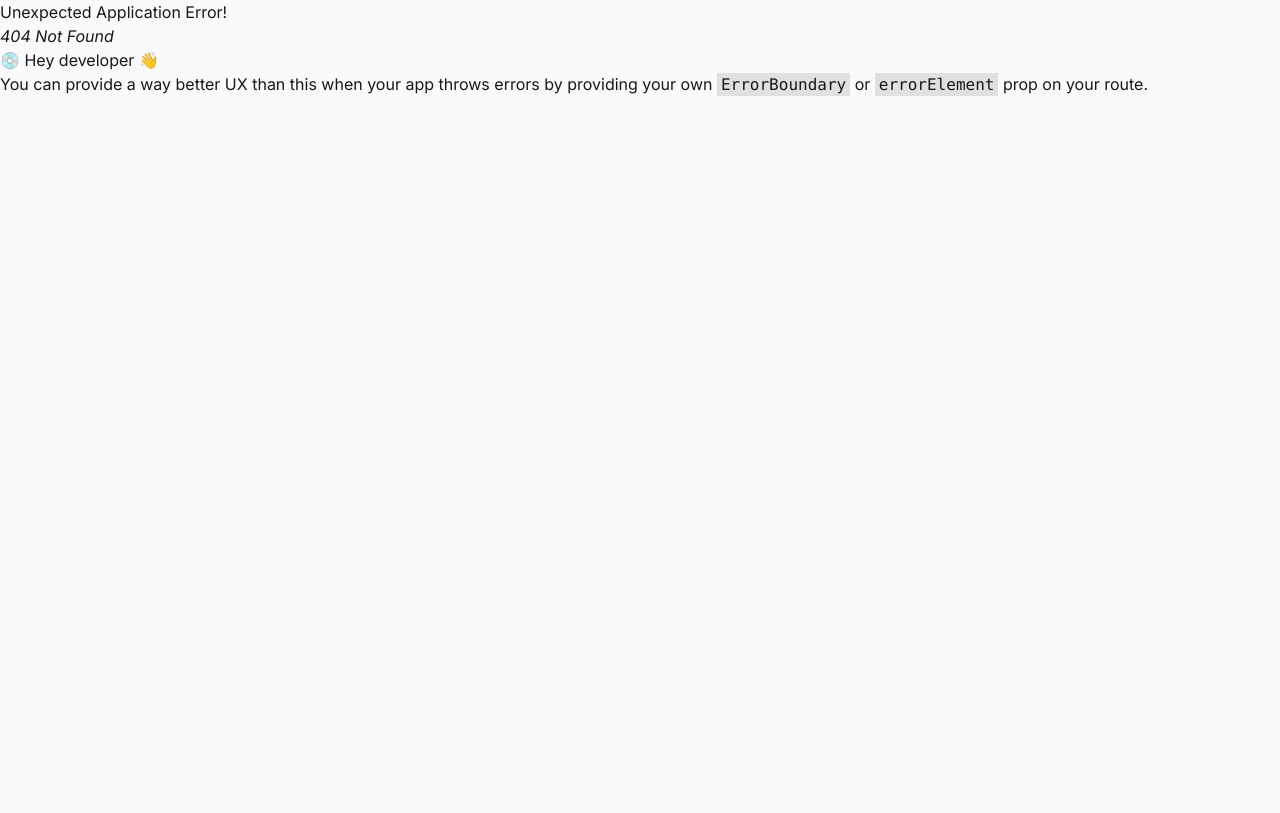
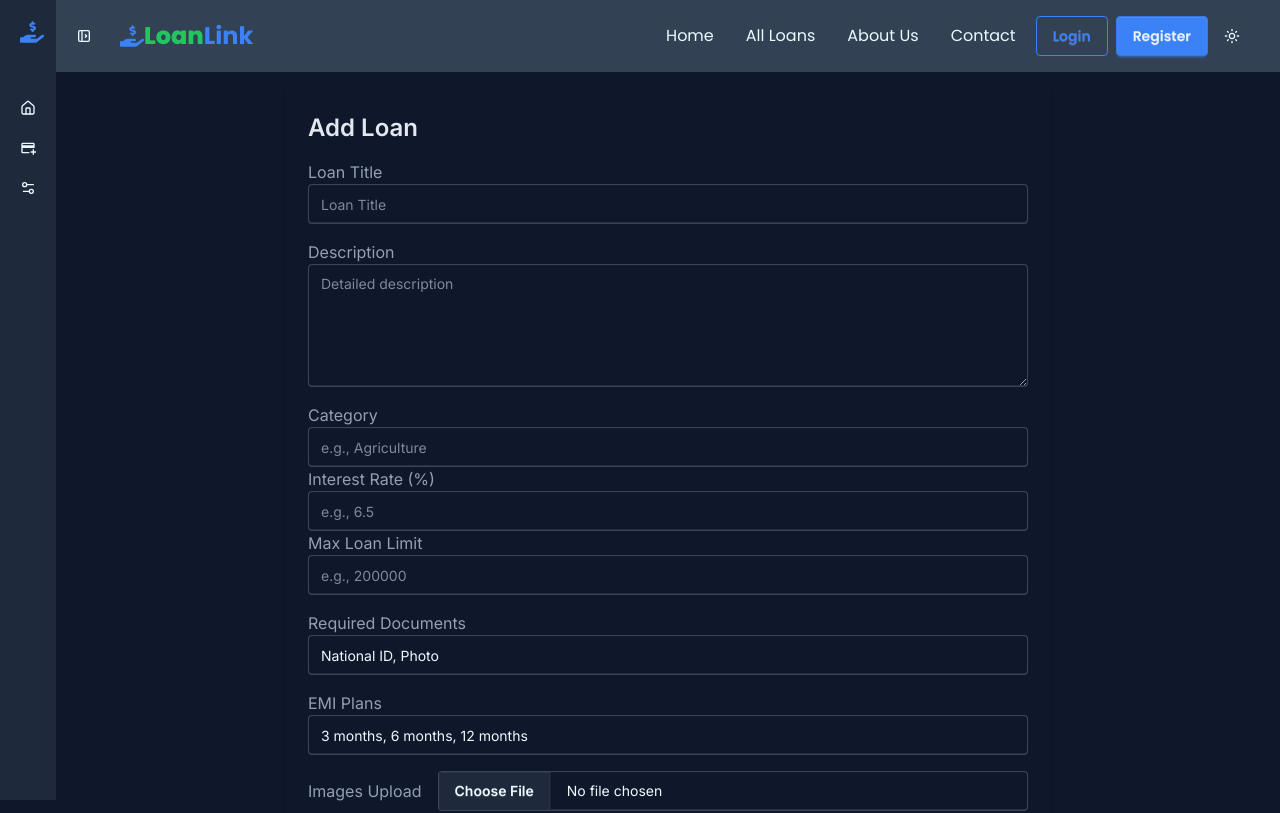
Before and after one commit to TanijRoy1/loan-link-client, a React (Vite) app: page /dashboard/add-loan in a window 1280 px wide. Before the commit this address had no page. Shown: the top 813 px of the page. Built offline with nearby package versions, Linux system fonts and the light colour scheme.

Commit message:
Add Add loan and get data

```diff
--- a/package.json
+++ b/package.json
@@ -11,8 +11,10 @@
   },
   "dependencies": {
     "@tailwindcss/vite": "^4.1.17",
+    "axios": "^1.13.2",
     "react": "^19.2.0",
     "react-dom": "^19.2.0",
+    "react-hook-form": "^7.68.0",
     "react-icons": "^5.5.0",
     "react-router": "^7.10.1",
     "tailwindcss": "^4.1.17"
--- a/src/components/Navbar.jsx
+++ b/src/components/Navbar.jsx
@@ -16,8 +16,11 @@ export default function Navbar() {
             <NavLink to={`/`} className={`myNavLink`}>
               Home
             </NavLink>
-            <NavLink to={`/dashboard/all-loans`} className={`myNavLink`}>
+            <NavLink to={`all-loans`} className={`myNavLink`}>
               All Loans
+            </NavLink>
+            <NavLink to={`/dashboard`} className={`myNavLink`}>
+              Dashboard
             </NavLink>
             <NavLink to={`/about-us`} className={`myNavLink`}>
               About Us
@@ -50,8 +53,11 @@ export default function Navbar() {
               <NavLink to={`/`} className={`myNavLink`}>
                 Home
               </NavLink>
-              <NavLink to={`/dashboard/all-loans`} className={`myNavLink`}>
+              <NavLink to={`/all-loans`} className={`myNavLink`}>
                 All Loans
+              </NavLink>
+              <NavLink to={`/dashboard`} className={`myNavLink`}>
+                Dashboard
               </NavLink>
               <NavLink to={`/about-us`} className={`myNavLink`}>
                 About Us
--- a/src/layouts/DashboardLayout.jsx
+++ b/src/layouts/DashboardLayout.jsx
@@ -4,6 +4,7 @@ import Footer from "../components/Footer";
 import Logo from "../components/Logo";
 import ThemeToggle from "../components/ThemeToggle";
 import { FaBars, FaHandHoldingUsd, FaTimes } from "react-icons/fa";
+import { MdAddCard } from "react-icons/md";
 
 const DashboardLayout = () => {
   const [menuOpen, setMenuOpen] = useState(false);
@@ -124,7 +125,7 @@ const DashboardLayout = () => {
               <li>
                 <NavLink
                   to={`/`}
-                  className="is-drawer-close:tooltip is-drawer-close:tooltip-right dashboardNavLink"
+                  className="is-drawer-close:tooltip is-drawer-close:tooltip-right"
                   data-tip="LoanLink"
                 >
                   <FaHandHoldingUsd className="my-1.5 inline-block size-6 text-primary" />
@@ -135,8 +136,9 @@ const DashboardLayout = () => {
                 </NavLink>
               </li>
               <li>
-                <button
-                  className="is-drawer-close:tooltip is-drawer-close:tooltip-right"
+                <NavLink
+                  to={`/dashboard`}
+                  className="is-drawer-close:tooltip is-drawer-close:tooltip-right mt-8"
                   data-tip="Homepage"
                 >
                   {/* Home icon */}
@@ -154,10 +156,19 @@ const DashboardLayout = () => {
                     <path d="M3 10a2 2 0 0 1 .709-1.528l7-5.999a2 2 0 0 1 2.582 0l7 5.999A2 2 0 0 1 21 10v9a2 2 0 0 1-2 2H5a2 2 0 0 1-2-2z"></path>
                   </svg>
                   <span className="is-drawer-close:hidden">Homepage</span>
-                </button>
+                </NavLink>
               </li>
 
-
+               <li>
+                <NavLink
+                  to={`/dashboard/add-loan`}
+                  className="is-drawer-close:tooltip is-drawer-close:tooltip-right dashboardNavLink"
+                  data-tip="Add Loan"
+                >
+                  <MdAddCard className="my-1.5 inline-block size-4" />
+                  <span className="is-drawer-close:hidden">Add Loan</span>
+                </NavLink>
+              </li>
 
               {/* List item */}
               <li>
--- /dev/null
+++ b/src/pages/Dashboard/AddLoan/AddLoan.jsx
@@ -0,0 +1,201 @@
+import axios from "axios";
+import React, { useState } from "react";
+import { useForm } from "react-hook-form";
+
+export default function AddLoan() {
+  const {
+    register,
+    handleSubmit,
+    formState: { errors },
+  } = useForm();
+
+  const [preview, setPreview] = useState("");
+
+  const handleImageChange = (e) => {
+    const file = e.target.files[0];
+    if (!file) return;
+
+    setPreview(URL.createObjectURL(file));
+  };
+
+  const handleAddLoan = (data) => {
+    data.emiPlans = data.emiPlans.split(",").map((p) => p.trim());
+    data.requiredDocuments = data.requiredDocuments
+      .split(",")
+      .map((d) => d.trim());
+    const loanImg = data.image[0];
+
+    const formData = new FormData();
+    formData.append("image", loanImg);
+    axios
+      .post(
+        `https://api.imgbb.com/1/upload?key=${
+          import.meta.env.VITE_image_host_key
+        }`,
+        formData
+      )
+      .then((res) => {
+        // console.log(res.data.data.url);
+        data.image = res.data.data.url;
+        console.log(data);
+      });
+  };
+
+  return (
+    <div className="max-w-3xl mx-auto p-6 bg-base-100 rounded-md shadow">
+      <h2 className="text-2xl font-semibold mb-4 text-accent">Add Loan</h2>
+
+      <form onSubmit={handleSubmit(handleAddLoan)}>
+        <fieldset className="space-y-4">
+          <div>
+            <label className="label">Loan Title</label>
+            <input
+              type="text"
+              {...register("title", { required: true })}
+              className="input w-full"
+              placeholder="Loan Title"
+            />
+            {errors.title && (
+              <p className="text-red-500">Loan Title is required</p>
+            )}
+          </div>
+
+          <div>
+            <label className="label">Description</label>
+            <textarea
+              {...register("description", { required: true })}
+              className="textarea w-full"
+              placeholder="Detailed description"
+              rows={5}
+            />
+            {errors.description && (
+              <p className="text-red-500">Description is required</p>
+            )}
+          </div>
+
+          <div>
+            <label className="label">Category</label>
+            <input
+              type="text"
+              {...register("category", { required: true })}
+              className="input w-full"
+              placeholder="e.g., Agriculture"
+            />
+            {errors.category && (
+              <p className="text-red-500">Category is required</p>
+            )}
+
+            <div>
+              <label className="label">Interest Rate (%)</label>
+              <input
+                type="number"
+                step="0.01"
+                {...register("interestRate", {
+                  required: true,
+                  valueAsNumber: true,
+                  min: 0,
+                })}
+                className="input w-full"
+                placeholder="e.g., 6.5"
+              />
+              {errors.interestRate?.type === "required" && (
+                <p className="text-red-500">Interest Rate is required</p>
+              )}
+              {errors.interestRate?.type === "min" && (
+                <p className="text-red-500">
+                  Interest Rate must be 0 or greater
+                </p>
+              )}
+            </div>
+
+            <div>
+              <label className="label">Max Loan Limit</label>
+              <input
+                type="number"
+                {...register("maxLoanLimit", {
+                  required: true,
+                  valueAsNumber: true,
+                  min: 1,
+                })}
+                className="input w-full"
+                placeholder="e.g., 200000"
+              />
+              {errors.maxLoanLimit?.type === "required" && (
+                <p className="text-red-500">Max Loan Limit is required</p>
+              )}
+              {errors.maxLoanLimit?.type === "min" && (
+                <p className="text-red-500">
+                  Max Loan Limit must be at least 1
+                </p>
+              )}
+            </div>
+          </div>
+          <div>
+            <label className="label">Required Documents</label>
+            <input
+              type="text"
+              {...register("requiredDocuments", { required: true })}
+              className="input w-full"
+              defaultValue={"National ID, Photo"}
+              placeholder="e.g., National ID, Photo"
+            />
+            {errors.category && (
+              <p className="text-red-500">Required Documents are required</p>
+            )}
+          </div>
+          <div>
+            <label className="label">EMI Plans</label>
+            <input
+              type="text"
+              {...register("emiPlans", { required: true })}
+              className="input w-full"
+              defaultValue={"3 months, 6 months, 12 months"}
+              placeholder="e.g., 6 months, 12 months, 8 months"
+            />
+            {errors.category && (
+              <p className="text-red-500"> EMI Plans are required</p>
+            )}
+          </div>
+
+          <div>
+            <div className="flex flex-wrap gap-4 w-full">
+              <label className="label">Images Upload</label>
+              <input
+                type="file"
+                accept="image/*"
+                {...register("image", { required: true })}
+                onChange={handleImageChange}
+                className="file-input flex-1"
+              />
+            </div>
+            <div className="mt-3">
+              {preview.length > 0 && (
+                <div className="relative w-28 h-20 rounded overflow-hidden border">
+                  <img src={preview} className="object-cover w-full h-full" />
+                </div>
+              )}
+            </div>
+            {errors.image && (
+              <p className="text-red-500 mt-2">Image is required</p>
+            )}
+          </div>
+
+          <div className="flex items-center gap-3">
+            <label className="label mb-0">Show on Home</label>
+            <input
+              type="checkbox"
+              {...register("showOnHome")}
+              className="toggle"
+            />
+          </div>
+
+          <div>
+            <button type="submit" className="btn btn-primary w-full">
+              Add Loan
+            </button>
+          </div>
+        </fieldset>
+      </form>
+    </div>
+  );
+}
--- a/src/routes/router.jsx
+++ b/src/routes/router.jsx
@@ -6,6 +6,7 @@ import AboutUs from '../pages/AboutUs/AboutUs';
 import Contact from '../pages/Contact/Contact';
 import DashboardLayout from '../layouts/DashboardLayout';
 import DashboardHome from '../pages/Dashboard/DashboardHome/DashboardHome';
+import AddLoan from '../pages/Dashboard/AddLoan/AddLoan';
 
 const router = createBrowserRouter([
     {
@@ -33,6 +34,10 @@ const router = createBrowserRouter([
             {
                 index: true,
                 Component: DashboardHome
+            },
+            {
+                path: "add-loan",
+                element: <AddLoan></AddLoan>
             }
         ]
     }
```
Also changed, not shown: 2 other files (tests, documents, lock files or other folders).
